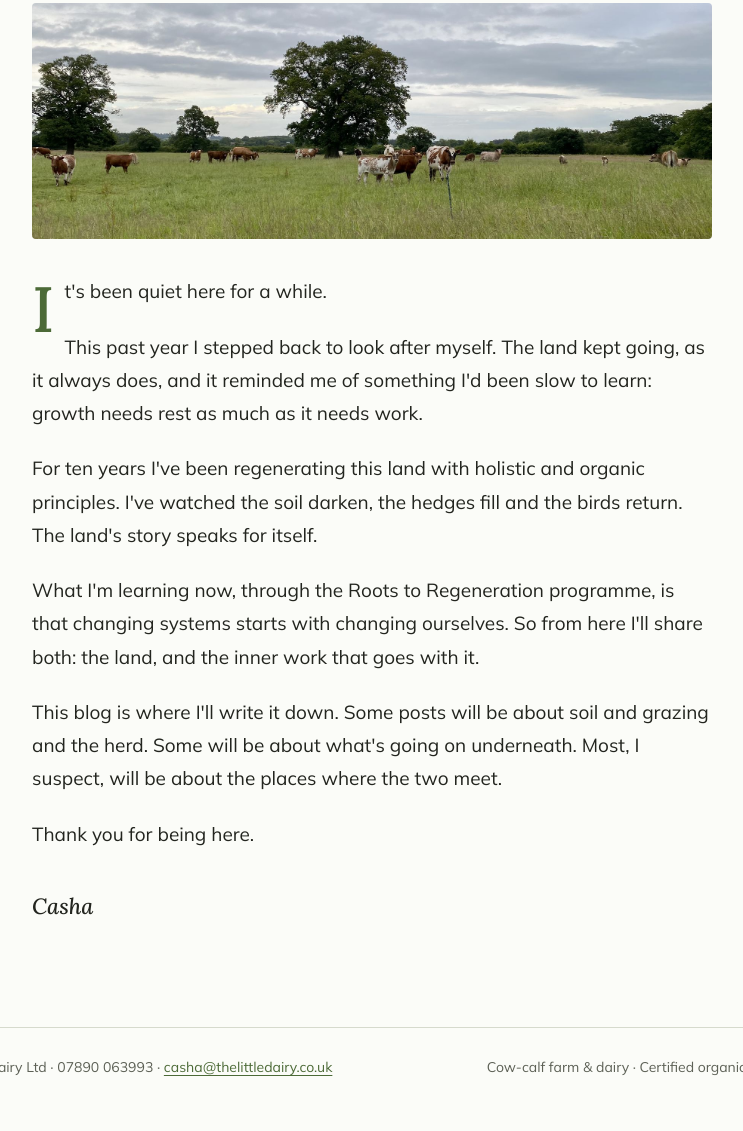
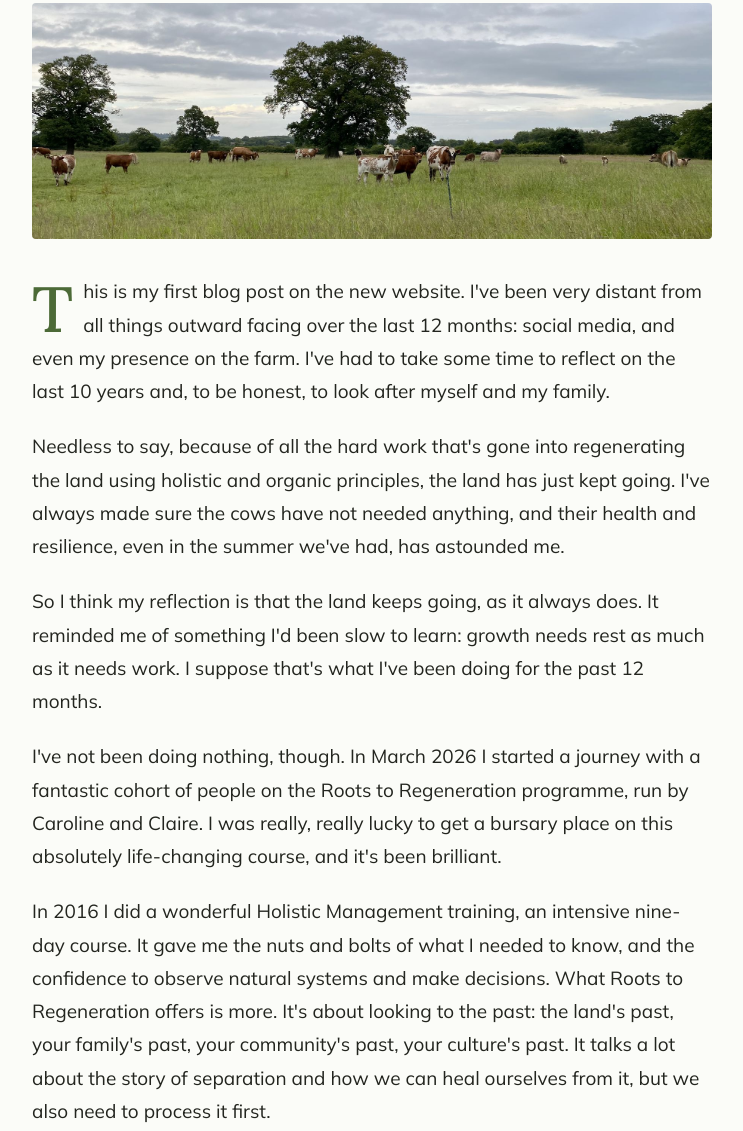
Before and after one commit to CashaBJ/The-Little-Dairy-, a plain HTML site: page back-on-the-land.html in a window 1280 px wide. Shown: the part 317-1448 px from the top of the page, without its empty margins (268-1011 px from the left). Drawn offline with Linux system fonts and the light colour scheme.

Commit message:
Blog: first post rewritten in Casha's own words
Co-Authored-By: Claude Opus 5.5 <noreply@anthropic.com>
Claude-Session: https://claude.ai/code/session_01SsDuGaAqttYZSxAdZWg5yJ

```diff
--- a/back-on-the-land.html
+++ b/back-on-the-land.html
@@ -45,12 +45,16 @@
       <h1 style="margin-top:28px">Back on the land</h1>
       <p class="meta">November 2026 · Casha Bowles-Jones</p>
       <img class="post-img" src="img/cows-and-pasture.jpg" width="1800" height="625" alt="The herd grazing across a wide green pasture under a cloudy sky">
-      <p>It's been quiet here for a while.</p>
-      <p>This past year I stepped back to look after myself. The land kept going, as it always does, and it reminded me of something I'd been slow to learn: growth needs rest as much as it needs work.</p>
-      <p>For ten years I've been regenerating this land with holistic and organic principles. I've watched the soil darken, the hedges fill and the birds return. The land's story speaks for itself.</p>
-      <p>What I'm learning now, through the Roots to Regeneration programme, is that changing systems starts with changing ourselves. So from here I'll share both: the land, and the inner work that goes with it.</p>
-      <p>This blog is where I'll write it down. Some posts will be about soil and grazing and the herd. Some will be about what's going on underneath. Most, I suspect, will be about the places where the two meet.</p>
-      <p>Thank you for being here.</p>
+      <p>This is my first blog post on the new website. I've been very distant from all things outward facing over the last 12 months: social media, and even my presence on the farm. I've had to take some time to reflect on the last 10 years and, to be honest, to look after myself and my family.</p>
+      <p>Needless to say, because of all the hard work that's gone into regenerating the land using holistic and organic principles, the land has just kept going. I've always made sure the cows have not needed anything, and their health and resilience, even in the summer we've had, has astounded me.</p>
+      <p>So I think my reflection is that the land keeps going, as it always does. It reminded me of something I'd been slow to learn: growth needs rest as much as it needs work. I suppose that's what I've been doing for the past 12 months.</p>
+      <p>I've not been doing nothing, though. In March 2026 I started a journey with a fantastic cohort of people on the Roots to Regeneration programme, run by Caroline and Claire. I was really, really lucky to get a bursary place on this absolutely life-changing course, and it's been brilliant.</p>
+      <p>In 2016 I did a wonderful Holistic Management training, an intensive nine-day course. It gave me the nuts and bolts of what I needed to know, and the confidence to observe natural systems and make decisions. What Roots to Regeneration offers is more. It's about looking to the past: the land's past, your family's past, your community's past, your culture's past. It talks a lot about the story of separation and how we can heal ourselves from it, but we also need to process it first.</p>
+      <p>We've had the opportunity to see lots of holistic contexts in action on farms, which has been brilliant. I'm a really pragmatic person, so I love to see how things are done elsewhere and bring ideas home in a way that fits our context here.</p>
+      <p>My context has changed a bit, so I'm coming up with a new one for what's coming in this new future that has been unravelling over the past 12 months. That's been exciting, and daunting as well. There's been a lot of grieving. I've lost a lot, and I've had to make peace with what's been lost. I don't think that's over yet, and it's still taking up a lot of energy.</p>
+      <p>I'm not quite halfway through the course, and we're moving into all sorts of fantastic things like personal resilience and regenerative leadership. It's opening up so many more routes to learning, connecting us with inspiring changemakers and systems design experts: people who have confidently gone out and done things, reflected on them, and are now sharing what they've learned.</p>
+      <p>So yes, I'm really inspired, and I want to make sure I have time to put these learnings into action. They're all tools for business growth and personal growth, and I want to make the most of them.</p>
+      <p>So here's to a winter of learning and growing. I look forward to sharing more with you as it all unfolds.</p>
       <p class="sign">Casha</p>
     </div>
   </article>
```
Also changed, not shown: blog.html (+1 -1 lines).
